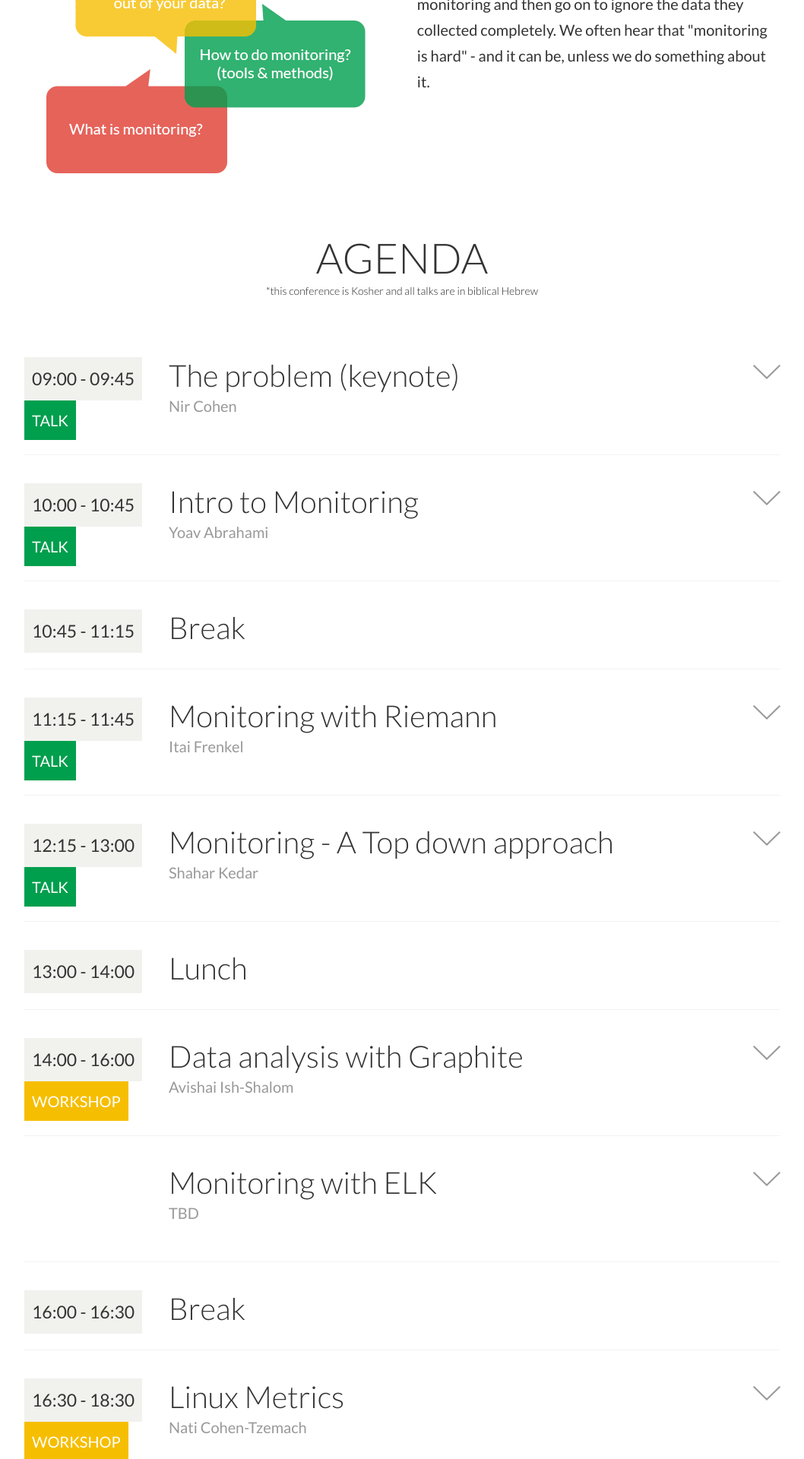
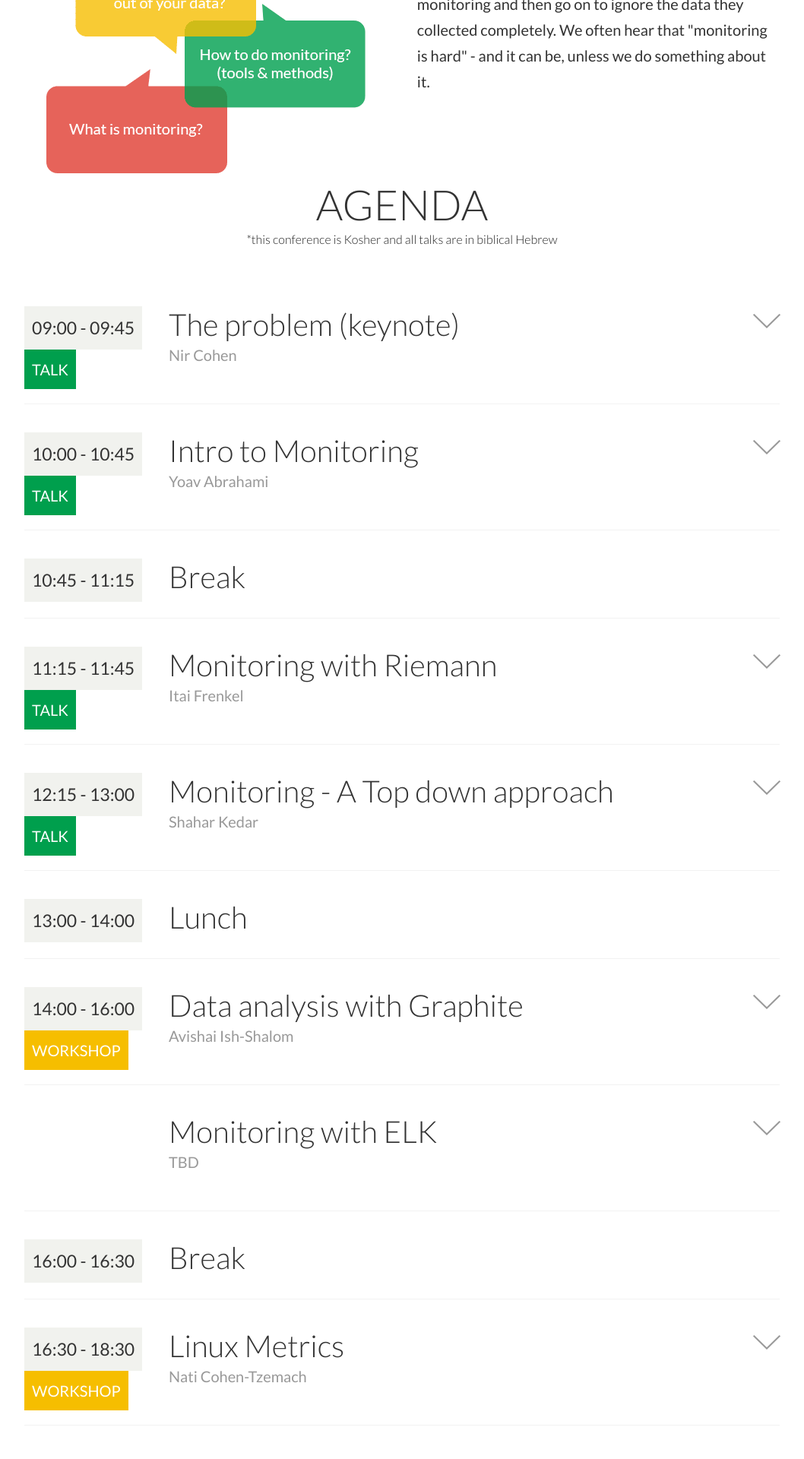
Before and after one commit to statscraft/statscraft, a Jekyll site: the page built from index.html, in a window 1280 px wide. Shown: the part 1326-3246 px from the top of the page at 76% size, without its empty margins (111-1169 px from the left). Built offline with Jekyll 4.4.1, drawn with Linux system fonts in a browser that asks for light colours.

Commit message:
small CSS changes

```diff
--- a/css/style.css
+++ b/css/style.css
@@ -628,7 +628,7 @@
 
 .committee {
   text-align: center;
-  padding: 60px 0 20px 0;
+  padding: 50px 0 20px 0;
 }
 .committee .organizers a {
   color:black;
@@ -691,7 +691,6 @@
   line-height: 1.7;
 }
 .agenda {
-  margin-top: 70px;
   padding-bottom: 50px;
   position: relative;
 }
@@ -1009,7 +1008,7 @@
   padding-bottom: 80px;
 }
 .contact h2 {
-  margin-bottom: 64px;
+  margin-bottom: 36px;
 }
 .contact-form {
   width: 73%;
@@ -1351,8 +1350,11 @@
 */
 
 @media (max-width: 650px) {
+  h3 {
+    font-size:26px;
+  }
     h4.language {
-    margin-top:auto!important;
+    margin-top:-23px!important
   }
   .footer-bottom br {
     display: none;
@@ -1426,7 +1428,6 @@
     font-size: 18px;
   }
   .agenda {
-    margin-top: 29px;
     padding-bottom: 20px;
   }
   .agenda h1 {
@@ -1503,7 +1504,7 @@
     font-size: 26px;
   }
   .venue {
-    padding: 45px 0;
+    padding: 45px 0 75px 0
   }
   .venue h3 {
     font-size: 26px;
@@ -1801,13 +1802,18 @@
     display: none;
   }
 }
-@media (max-width: 533px) {
+@media (max-width: 450px) {
+  .committee .organizers .organizer {
+    transform:scale(0.8);
+    font-size: 18px;
+    margin:20px 5px!important;
+  }
 }
  .scrolloff {
 	         pointer-events: none;
 		     }
 h4.language {
-    font-size: 14px;
+    font-size: 16px;
   text-align: center;
   margin-top: -77px;
   margin-bottom: 77px;
--- a/index.html
+++ b/index.html
@@ -32,7 +32,7 @@
       <h2>Agenda</h2>
       <h4 class="language">*this conference is Kosher and all talks are in biblical Hebrew</h4>
       {% for talk in site.data.talks %}
-      <div class="row{% if forloop.index0 == 0 %} first-border{%endif %}">
+      <div class="{% if talk.hidetime %}hidetime {%endif%}row{% if forloop.index0 == 0 %} first-border{%endif %}">
           {% include {{talk.type}}.html talk=talk %}
       </div><!-- .row ends -->
       {% endfor %}
@@ -83,7 +83,7 @@
       </div>
     </div>
   </div><!-- venue -->
-  <div class="committee">
+  <div class="committee" id="committee">
     <h2>Organizing Committee</h2>
     <div class="row container">
       <p class="description">
```
